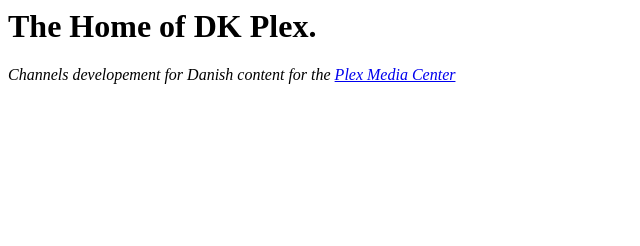
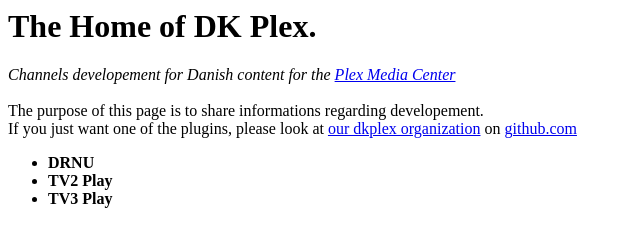
Before and after one commit to dkplex/dkplex.github.com, a plain HTML site: page index.html in a window 1280 px wide. Shown: the whole page, without its empty margins (0-640 px from the left). Drawn offline with Linux system fonts and the light colour scheme.

Commit message:
added description

```diff
--- a/index.html
+++ b/index.html
@@ -1,2 +1,19 @@
 <h1>The Home of DK Plex.</h1>
-<i>Channels developement for Danish content for the <a href="http://www.plexapp.com">Plex Media Center</a></i>
+<i>Channels developement for Danish content for the <a href="http://www.plexapp.com">Plex Media Center</a></i><br><br>The purpose of this page is to share informations regarding  developement.<br>If you just want one of the plugins, please look at <a href="https://github.com/organizations/dkplex">our dkplex organization</a> on <a href="http://www.github.com">github.com</a>
+<ul>
+
+  <li>
+    <b>DRNU</b>
+
+  </li>
+
+  <li>
+    <b>TV2 Play</b>
+  </li>
+
+  <li>
+    <b>TV3 Play</b>
+
+  </li>
+
+</ul>
```
